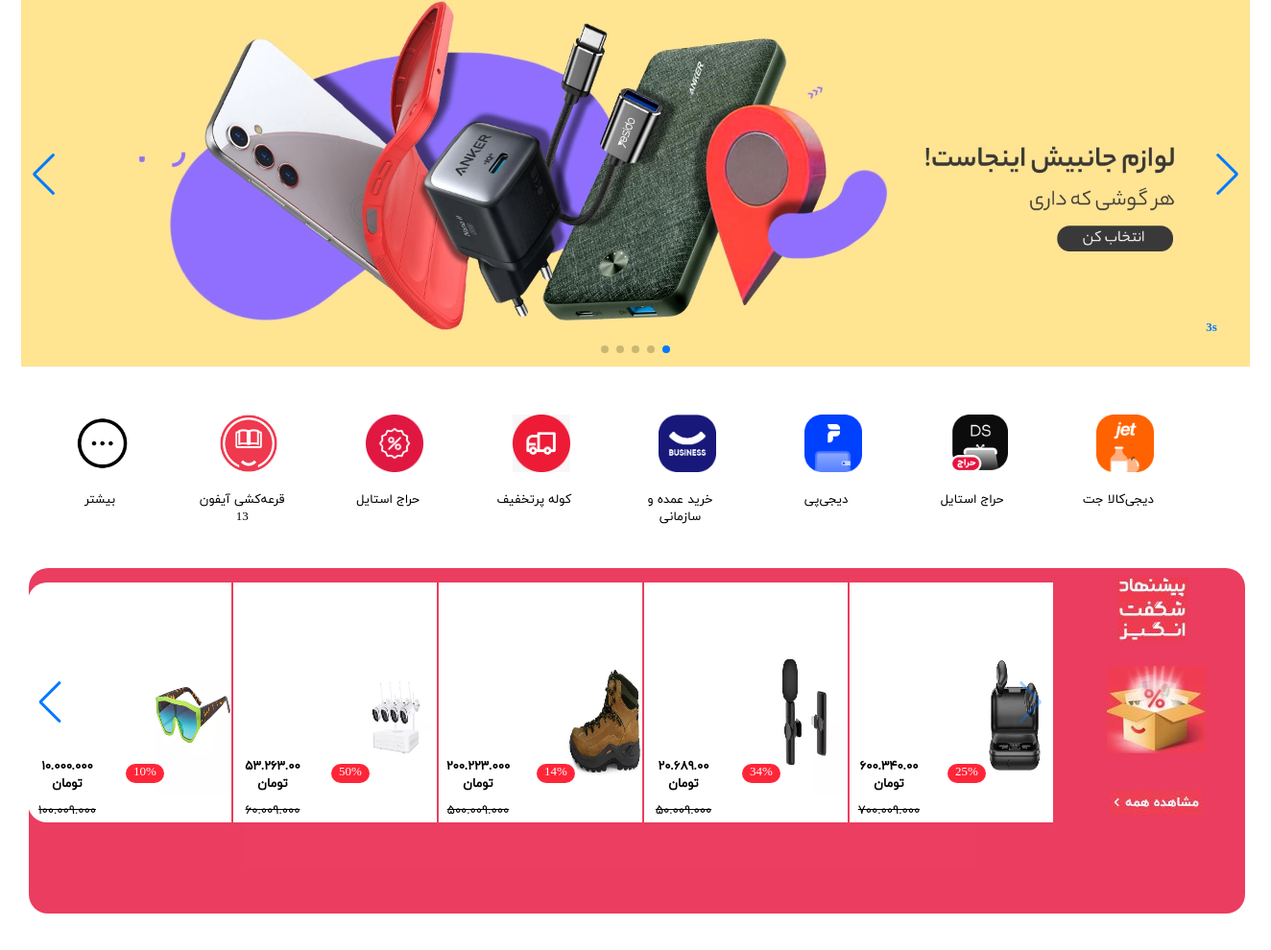
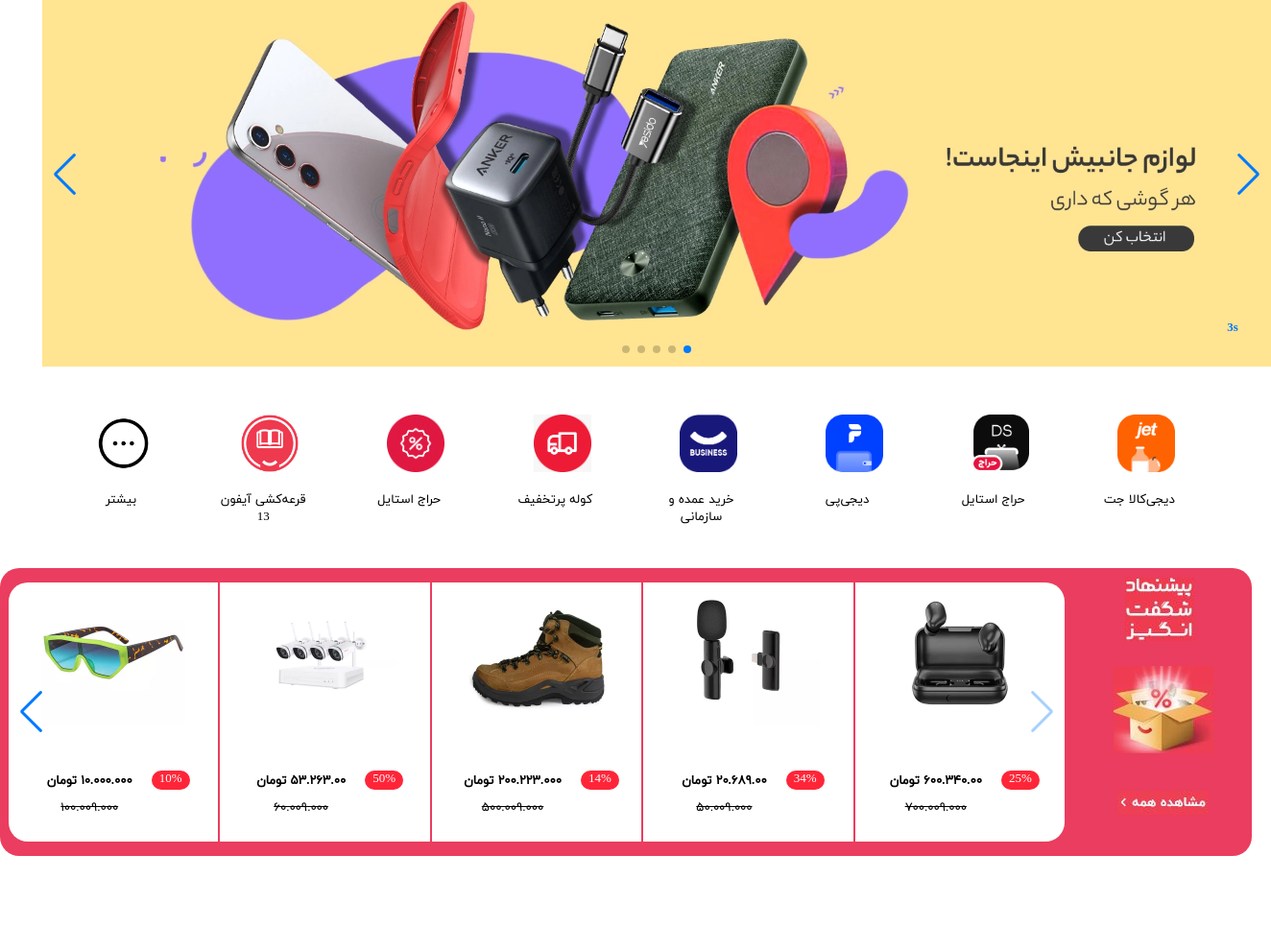
Before and after one commit to sinarahbari/Digikala-project, a website: page index.html in a window 1280 px wide. Shown: the part 369-1359 px from the top of the page at 96% size, 1324 px wide, since content can reach past the window. After the commit the page ends 1301 px from the top, so only its background shows below. Drawn offline with Linux system fonts and the light colour scheme; files whose address does not match are found by name.

Commit message:
SWIPER2  edited & complited

```diff
--- a/css/swiper2.css
+++ b/css/swiper2.css
@@ -1,11 +1,12 @@
 main > section.swiper2 {
-  width: 99%;
-  height: 45vh;
+  width: 1304px;
+  height: 300px;
+  /* width: 99%;
+  height: 45vh; */
   background-color: #e6123cd0;
   margin: 40px 20px 40px 20px;
   padding: 15px 80px 15px 0px;
   border-radius: 20px;
-  margin-right: 5px;
 }
 
 main > section.swiper2 > div.img-right section.img1 {
@@ -34,34 +35,37 @@ main > section.swiper2 > div.img-right section.img3 {
 }
 
 main > section.swiper2 .swiper {
-  width: 90%;
-  height: 250px;
-  margin-right: 120px;
+  /* width: 90%; */
+  width: 1100px;
+  height: 270px;
+  margin-right: 115px;
   cursor: pointer;
   border-top-left-radius: 20px;
   border-bottom-left-radius: 20px;
+  border-top-right-radius: 20px;
+  border-bottom-right-radius: 20px;
 }
 
 main > section.swiper2 .swiper-slide {
   text-align: center;
   font-size: 18px;
   background: #fff;
-  display: flex;
   justify-content: center;
   align-items: center;
   width: 50px;
-  height: 280px;
+  height: 270px;
+  /* display: flex; */
 }
 
 main > section.swiper2 .swiper-slide > img {
   display: inline-block;
-  width: 80px;
-  height: 20vh;
+  width: 150px;
+  height: 150px;
 }
 
 main > section.swiper2 .swiper-slide > div.price {
   display: inline-block;
-  margin-top: 150px;
+  margin-top: 40px;
   margin-right: 50px;
 }
 
@@ -71,11 +75,11 @@ main > section.swiper2 .swiper-slide > div.price > div.discount {
   background-color: rgb(255, 37, 56);
   border-radius: 10px;
   margin-right: -60px;
-  margin-top: -30px;
+  margin-top: -20px;
   color: white;
 }
 
 main > section.swiper2 .swiper-slide > div.price > div.off {
   text-decoration: line-through;
-  margin-top: 20px;
+  margin-top: 10px;
 }
```
